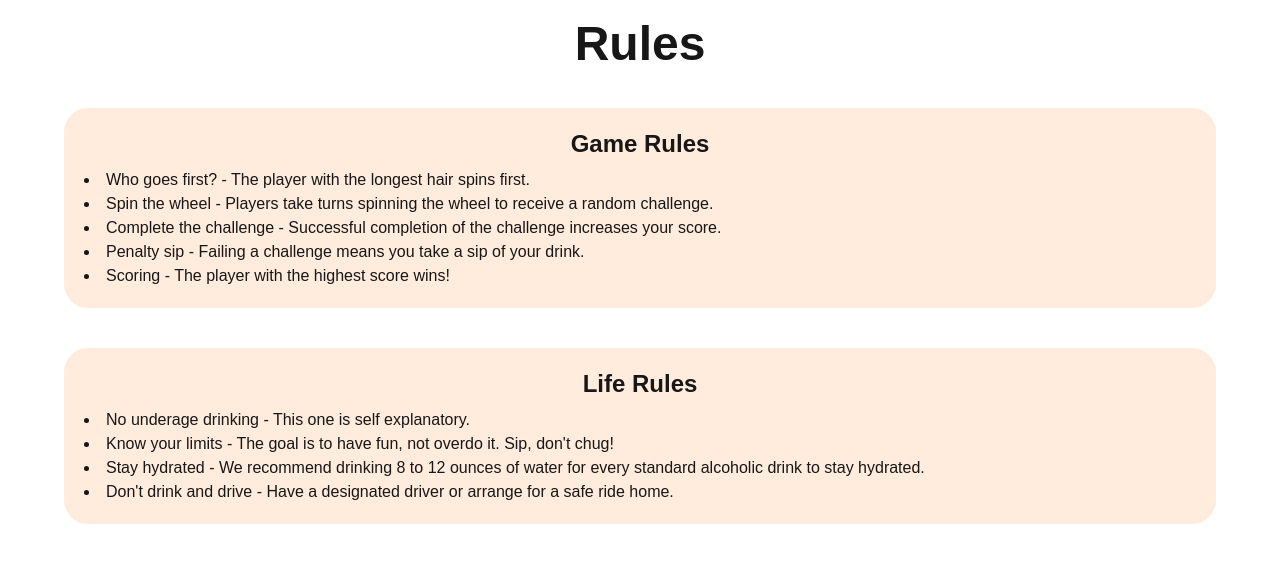
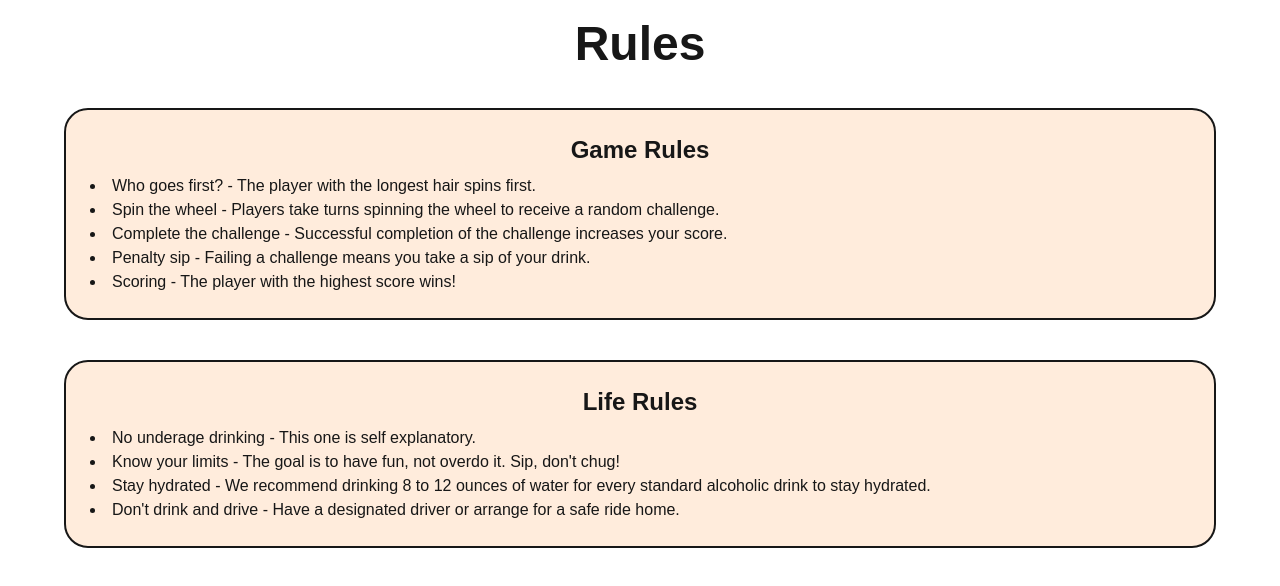
Before and after one commit to dsneed123/Sip-OR-Spin, a Next.js app in the folder sip-or-spin/: page /Rules in a window 1280 px wide. Shown: the top 586 px of the page. Built offline with nearby package versions, Linux system fonts and the light colour scheme.

Commit message:
border more padding

```diff
--- a/sip-or-spin/src/app/Rules/page.tsx
+++ b/sip-or-spin/src/app/Rules/page.tsx
@@ -6,7 +6,7 @@ const rules = () => {
                 <h1 className="text-center font-bold pt-5 pb-10 text-5xl">Rules</h1>
             </div>
             <div style={{ display: 'flex', gap: '40px', flexDirection: 'column', alignItems: 'center' }}>
-                <div className="bg-[#FFECDC] rounded-3xl w-9/10 relative p-5">
+                <div className="bg-[#FFECDC] rounded-3xl w-9/10 relative p-6 border-2">
                     <div>
                         <h2 className="text-center font-semibold text-2xl overflow-auto whitespace-nowrap pb-2">Game Rules</h2>
                     </div>
@@ -16,7 +16,7 @@ const rules = () => {
                     <li>Penalty sip - Failing a challenge means you take a sip of your drink.</li>
                     <li>Scoring - The player with the highest score wins!</li>
                 </div>
-                <div className="bg-[#FFECDC] rounded-3xl w-9/10 relative p-5">
+                <div className="bg-[#FFECDC] rounded-3xl w-9/10 relative p-6 border-2">
                     <div>
                         <h2 className="text-center font-semibold text-2xl overflow-auto whitespace-nowrap pb-2">Life Rules</h2>
                     </div>
```
